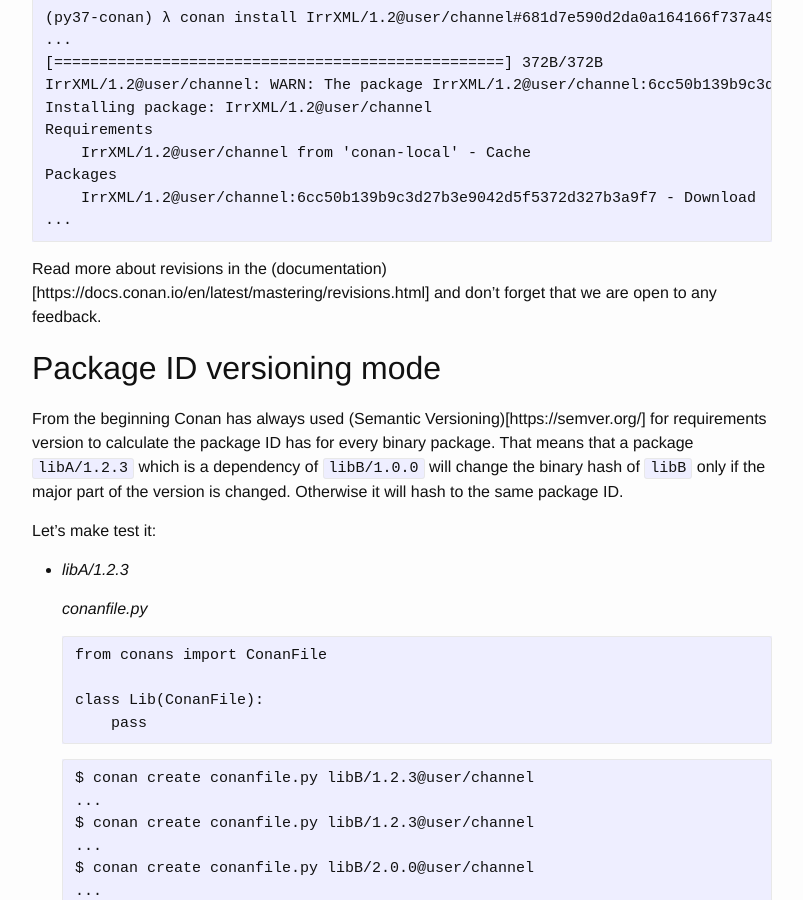
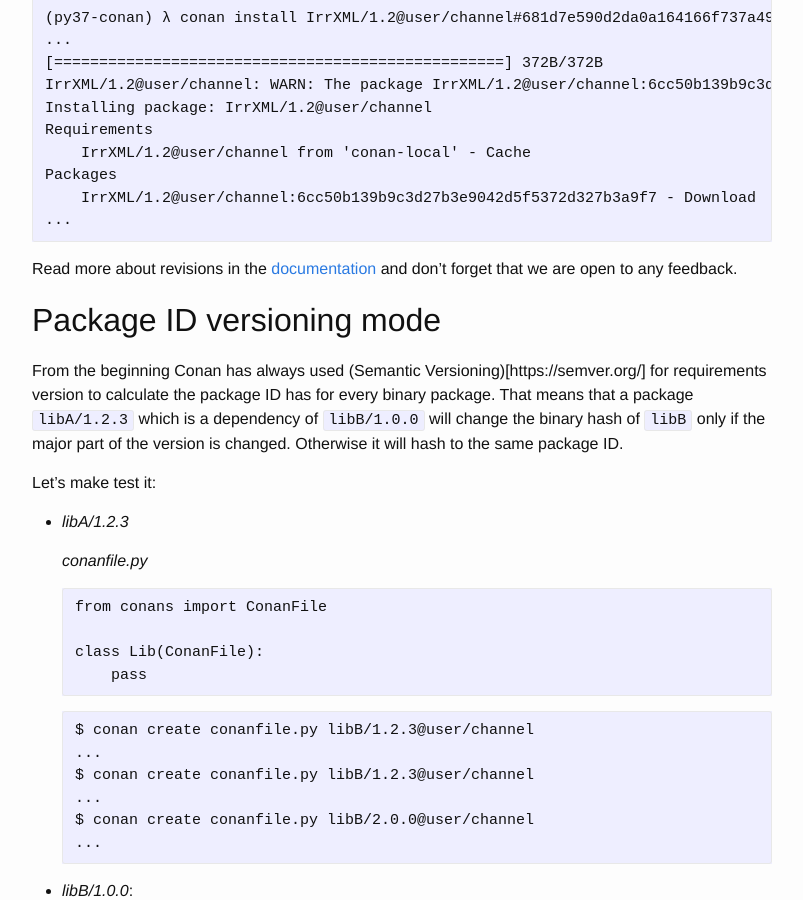
Before and after one commit to conan-io/conan-io.github.io, a Jekyll site: the page built from _posts/2019-03-11-New-conan-release-1-13.markdown, in a window 1280 px wide and 900 px high, scrolled down 2569 px. Shown: the whole window, without its empty margins (238-1041 px from the left). Built offline with Jekyll 4.4.1, drawn with Linux system fonts in a browser that asks for light colours; comment, search, counter and statistics services are not loaded.

Commit message:
documentation link
Co-Authored-By: danimtb <danimanzaneque@gmail.com>

````diff
--- a/_posts/2019-03-11-New-conan-release-1-13.markdown
+++ b/_posts/2019-03-11-New-conan-release-1-13.markdown
@@ -114,7 +114,7 @@ Packages
 ...
 ```
 
-Read more about revisions in the (documentation)[https://docs.conan.io/en/latest/mastering/revisions.html] and don't forget that we are open
+Read more about revisions in the [documentation](https://docs.conan.io/en/latest/mastering/revisions.html) and don't forget that we are open
 to any feedback.
 
 ## Package ID versioning mode
````
